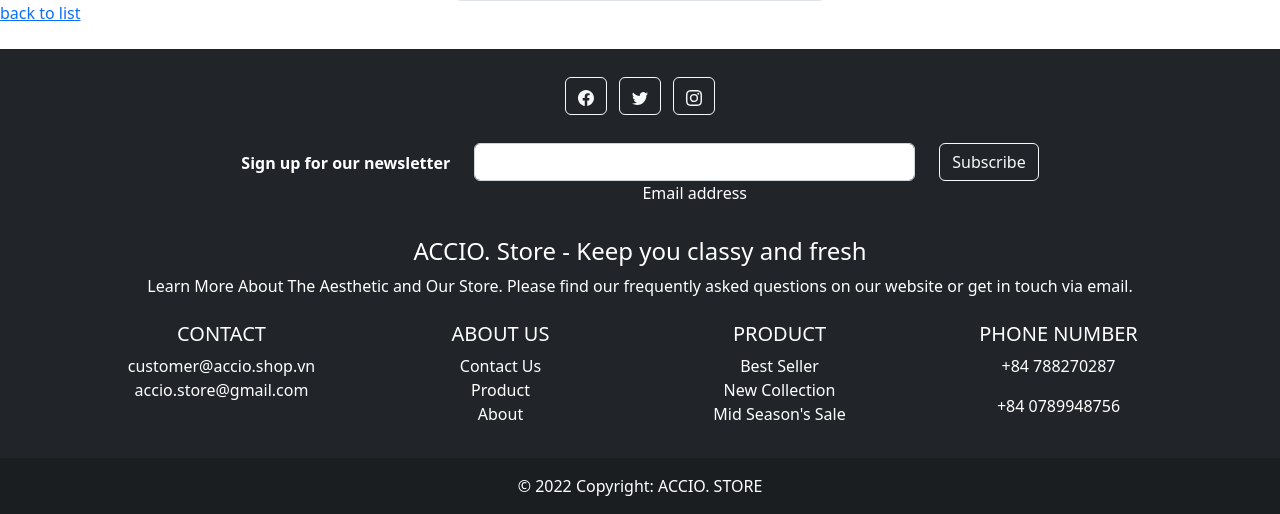
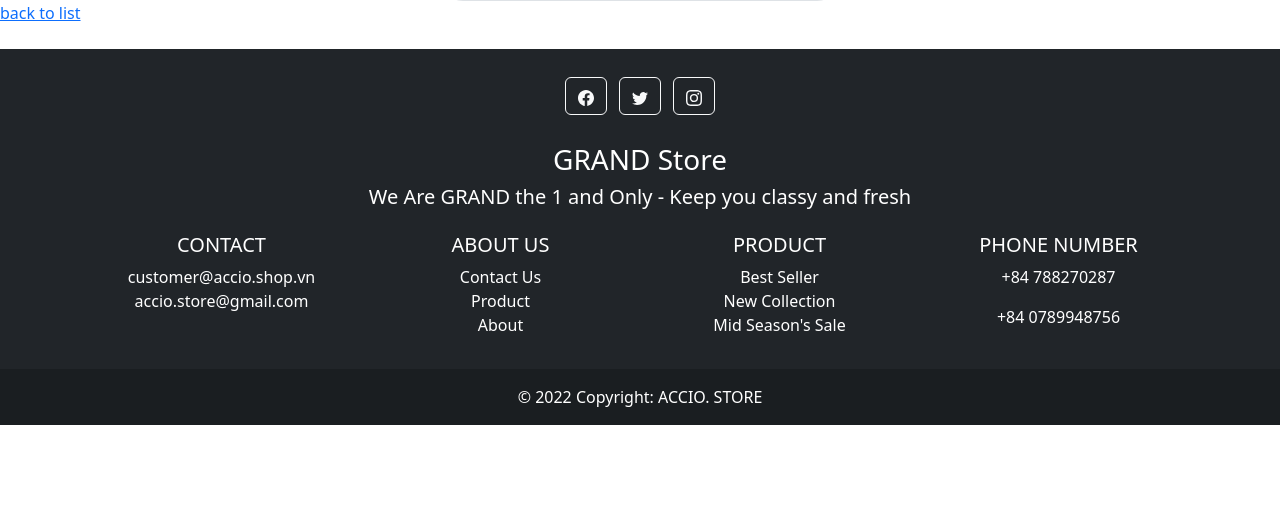
Before and after one commit to jamaisseule/WEBG301, a Symfony app: template templates/product/new.html.twig in a window 1280 px wide. Shown: the part 778-1292 px from the top of the page. After the commit the page ends 1203 px from the top, so only its background shows below. Run offline with Twig, Linux system fonts and the light colour scheme; the template is opened without the code that fills it, so the values that code supplies are empty; form fields are guessed from the names that the template uses; some libraries are stand-ins or nearby versions.

Commit message:
new footer

```diff
--- a/templates/_footer.html.twig
+++ b/templates/_footer.html.twig
@@ -26,50 +26,15 @@
         </section>
         <!-- Section: Social media -->
 
-        <!-- Section: Form -->
-        <section class="">
-            <form action="">
-                <!--Grid row-->
-                <div class="row d-flex justify-content-center">
-                    <!--Grid column-->
-                    <div class="col-auto">
-                        <p class="pt-2">
-                            <strong>Sign up for our newsletter</strong>
-                        </p>
-                    </div>
-                    <!--Grid column-->
 
-                    <!--Grid column-->
-                    <div class="col-md-5 col-12">
-                        <!-- Email input -->
-                        <div class="form-outline form-white mb-4">
-                            <input type="email" id="form5Example21" class="form-control" />
-                            <label class="form-label" for="form5Example21">Email address</label>
-                        </div>
-                    </div>
-                    <!--Grid column-->
-
-                    <!--Grid column-->
-                    <div class="col-auto">
-                        <!-- Submit button -->
-                        <button type="submit" class="btn btn-outline-light mb-4">
-                            Subscribe
-                        </button>
-                    </div>
-                    <!--Grid column-->
-                </div>
-                <!--Grid row-->
-            </form>
-        </section>
         <!-- Section: Form -->
 
         <!-- Section: Text -->
         <section class="mb-4">
-            <h4>ACCIO. Store - Keep you classy and fresh</h4>
-            <p>
-                Learn More About The Aesthetic and Our Store.
-                Please find our frequently asked questions on our website or get in touch via email.
-            </p>
+            <h3>GRAND Store</h3>
+            <h5>
+                We Are GRAND the 1 and Only - Keep you classy and fresh
+            </h5>
         </section>
         <!-- Section: Text -->
 
```
